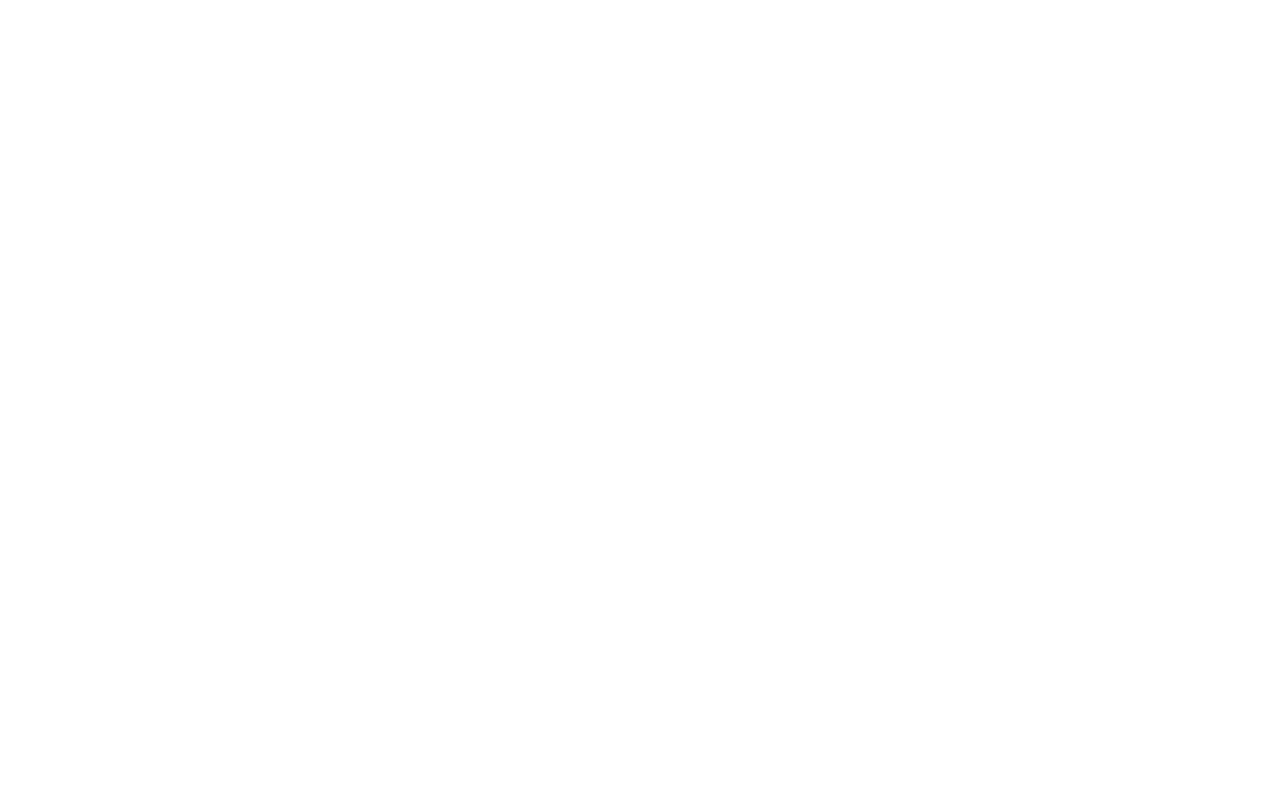
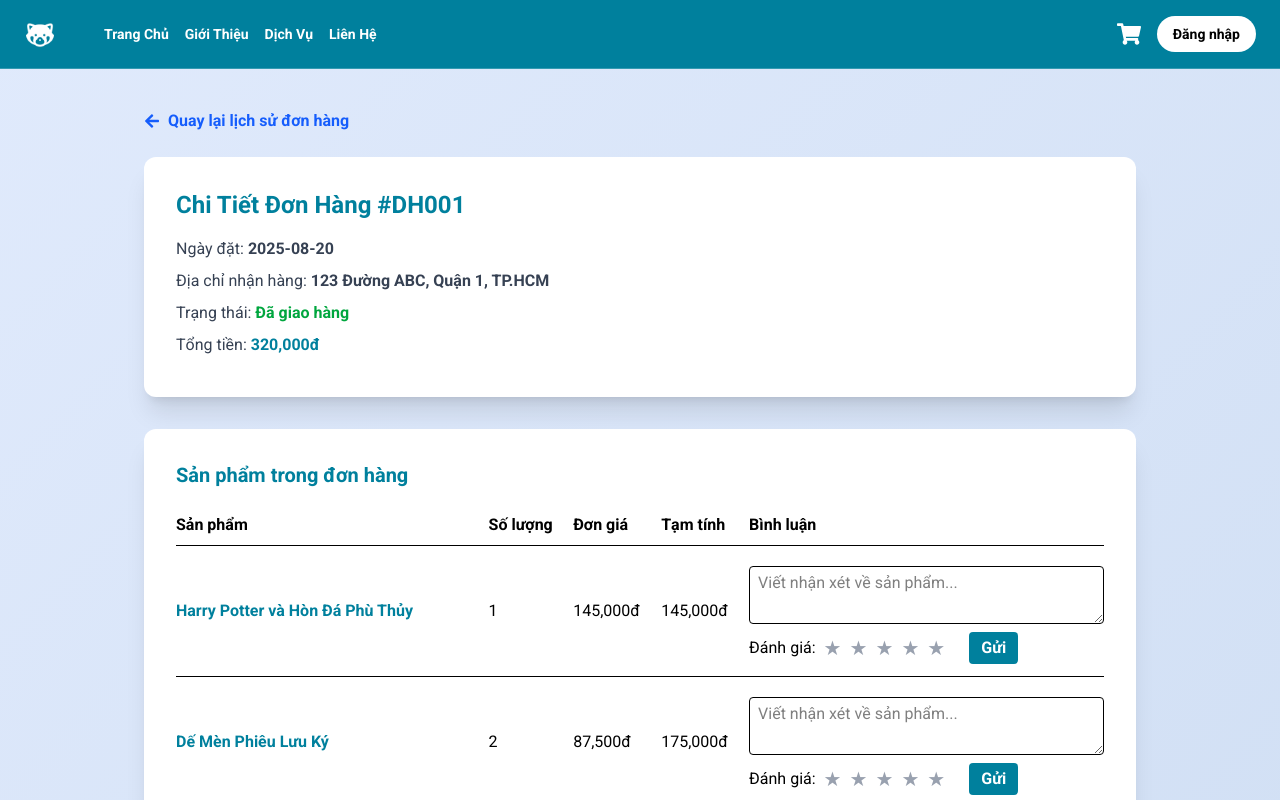
Before and after one commit to 1902VanHuongCoder/Teaching-Web-Programming, a React (Vite) app in the folder Website/Frontend/: page /don-hang/1 in a window 1280 px wide. Before the commit this address had no page. Shown: the top 800 px of the page. Built offline with nearby package versions, Linux system fonts and the light colour scheme.

Commit message:
Tạo Trang Chi Tiết Đơn Hàng

```diff
--- a/Website/Frontend/src/App.jsx
+++ b/Website/Frontend/src/App.jsx
@@ -11,6 +11,7 @@
 import GioHang from './components/GioHang';
 import LichSuMuaHang from './components/LichSuMuaHang';
 import HoSoNguoiDung from './components/HoSoNguoiDung';
+import ChiTietDonHang from './components/ChiTietDonHang';
 function App() {
 
   return (
@@ -29,6 +30,7 @@
         <Route path="/giohang" element={<GioHang />} />
         <Route path="/lichsumuahang" element={<LichSuMuaHang />} />
         <Route path="/hosonguoidung" element={<HoSoNguoiDung />} />
+        <Route path="/don-hang/:id" element={<ChiTietDonHang />} />
       </Routes>
     </BrowserRouter>
   );
--- /dev/null
+++ b/Website/Frontend/src/components/ChiTietDonHang.jsx
@@ -0,0 +1,216 @@
+import React, { useState } from "react";
+import { useParams, Link } from "react-router-dom";
+import Navigation from "./Navigation";
+import Footer from "./Footer";
+import { FaArrowLeft, FaCheckCircle } from "react-icons/fa";
+
+
+// Dữ liệu chi tiết đơn hàng mẫu
+const demoOrders = [
+  {
+    id: "DH001",
+    date: "2025-08-20",
+    status: "Đã giao hàng",
+    total: 320000,
+    address: "123 Đường ABC, Quận 1, TP.HCM",
+    items: [
+      { name: "Harry Potter và Hòn Đá Phù Thủy", quantity: 1, price: 145000 },
+      { name: "Dế Mèn Phiêu Lưu Ký", quantity: 2, price: 87500 },
+    ],
+    comments: [
+      { product: "Harry Potter và Hòn Đá Phù Thủy", user: "Nguyễn Văn A", content: "Sách rất hay!", rating: 5 },
+    ],
+  },
+  {
+    id: "DH002",
+    date: "2025-08-15",
+    status: "Đang xử lý",
+    total: 145000,
+    address: "456 Đường XYZ, Quận 3, TP.HCM",
+    items: [
+      { name: "Totto-chan bên cửa sổ", quantity: 1, price: 145000 },
+    ],
+    comments: [],
+  },
+];
+
+
+function ChiTietDonHang() {
+  const { id } = useParams();
+  const order = demoOrders.find((o) => o.id === id) || demoOrders[0];
+  const [commentState, setCommentState] = useState({}); // { product1: { content: "", rating: null }, productName2: {content, rating} }
+
+  // Xử lý gửi bình luận
+  function handleCommentSubmit(e, productName) {
+    e.preventDefault(); // ngăn hành động mặc định
+    if (
+      !commentState[productName]?.content ||
+      !commentState[productName]?.rating
+    ) {
+      alert("Vui lòng nhập nội dung và chọn số sao!");
+      return;
+    }
+
+    setCommentState({
+      ...commentState,
+      [productName]: { content: "", rating: 0 },
+    });
+  }
+
+  return (
+    <div className="bg-gradient-to-br from-[#e0eafc] to-[#cfdef3] min-h-screen w-full">
+      <Navigation />
+      <div className="max-w-5xl mx-auto py-10 px-4">
+        <Link
+          to="/lichsumuahang"
+          className="flex items-center gap-2 text-blue-600 hover:underline mb-6 font-semibold"
+        >
+          <FaArrowLeft /> Quay lại lịch sử đơn hàng
+        </Link>
+        <div className="bg-white rounded-xl shadow-xl p-8 mb-8">
+          <h1 className="text-2xl font-bold text-[#00809D] mb-4">
+            Chi Tiết Đơn Hàng #{order.id}
+          </h1>
+          <div className="mb-2 text-gray-700">
+            Ngày đặt: <span className="font-semibold">{order.date}</span>
+          </div>
+          <div className="mb-2 text-gray-700">
+            Địa chỉ nhận hàng:{" "}
+            <span className="font-semibold">{order.address}</span>
+          </div>
+          <div className="mb-2 text-gray-700">
+            Trạng thái:{" "}
+            <span
+              className={
+                order.status === "Đã giao hàng"
+                  ? "text-green-600 font-bold"
+                  : "text-yellow-600 font-bold"
+              }
+            >
+              {order.status}
+            </span>
+          </div>
+          <div className="mb-2 text-gray-700">
+            Tổng tiền:{" "}
+            <span className="font-bold text-[#00809D]">
+              {order.total.toLocaleString()}đ
+            </span>
+          </div>
+        </div>
+        <div className="bg-white rounded-xl shadow-xl p-8 mb-8">
+          <h2 className="text-xl font-bold text-[#00809D] mb-4">
+            Sản phẩm trong đơn hàng
+          </h2>
+          <table className="w-full text-left">
+            <thead>
+              <tr className="border-b">
+                <th className="py-2">Sản phẩm</th>
+                <th className="py-2">Số lượng</th>
+                <th className="py-2">Đơn giá</th>
+                <th className="py-2">Tạm tính</th>
+                <th className="py-2">Bình luận</th>
+              </tr>
+            </thead>
+            <tbody>
+              {order.items.map((item, idx) => (
+                <tr key={idx} className="border-b">
+                  <td className="py-3 font-semibold text-[#00809D]">
+                    {item.name}
+                  </td>
+                  <td className="py-3">{item.quantity}</td>
+                  <td className="py-3">{item.price.toLocaleString()}đ</td>
+                  <td className="py-3">
+                    {(item.price * item.quantity).toLocaleString()}đ
+                  </td>
+                  <td className="py-3">
+                    {/* Hiển thị bình luận nếu có
+                    {comments
+                      .filter((c) => c.product === item.name)
+                      .map((c, i) => (
+                        <div key={i} className="mb-2">
+                          <span className="font-semibold text-[#00809D]">
+                            {c.user}:
+                          </span>{" "}
+                          {c.content}{" "}
+                          <span className="text-yellow-500">
+                            {"★".repeat(c.rating)}
+                          </span>
+                        </div>
+                      ))} */}
+                    {/* Nếu đã giao hàng thì cho phép bình luận */}
+                    {order.status === "Đã giao hàng" && (
+                      <form
+                        onSubmit={(e) => handleCommentSubmit(e, item.name)} // event
+                        className="flex flex-col gap-2 mt-2"
+                      >
+                        <textarea
+                          className="border rounded px-2 py-1"
+                          rows={2}
+                          placeholder="Viết nhận xét về sản phẩm..."
+                          value={commentState[item.name]?.content || ""} // commentState["productName1"] = { content: "", rating: 0 }
+                          onChange={(e) =>
+                            setCommentState({
+                              ...commentState,
+                              [item.name]: {
+                                ...commentState[item.name],
+                                content: e.target.value,
+                              },
+                            })
+                          }
+                        />
+                        <div className="flex items-center gap-2">
+                          <span>Đánh giá:</span>
+                          {[1, 2, 3, 4, 5].map((star) => (
+                            <button
+                              type="button"
+                              key={star}
+                              className={
+                                "text-xl " +
+                                ((commentState[item.name]?.rating || 0) >= star // commentState["Harry Potter và Hòn Đá Phù Thủy"].rating >= 2
+                                  ? "text-yellow-500"
+                                  : "text-gray-400")
+                              }
+                              onClick={() =>
+                                setCommentState({
+                                  ...commentState,
+                                  [item.name]: {
+                                    ...commentState[item.name], // giữ lại content bằng cách sử dụng toán tử lan (spread operator)
+                                    rating: star, // 1,2,3
+                                  },
+                                })
+                              }
+                            >
+                              ★
+                            </button>
+                          ))}
+                          <button
+                            type="submit"
+                            className="ml-4 bg-[#00809D] text-white px-3 py-1 rounded font-bold hover:bg-[#006b85] transition"
+                          >
+                            Gửi
+                          </button>
+                        </div>
+                      </form>
+                    )}
+                  </td>
+                </tr>
+              ))}
+            </tbody>
+          </table>
+        </div>
+        {order.status === "Đã giao hàng" && (
+          <div className="flex items-center gap-2 bg-green-100 text-green-700 rounded p-4 mb-8">
+            <FaCheckCircle className="text-2xl" />
+            <span>
+              Bạn có thể đánh giá sản phẩm đã mua. Cảm ơn bạn đã tin tưởng
+              BookStore!
+            </span>
+          </div>
+        )}
+      </div>
+      <Footer />
+    </div>
+  );
+}
+
+export default ChiTietDonHang;
--- a/Website/Frontend/src/components/HoSoNguoiDung.jsx
+++ b/Website/Frontend/src/components/HoSoNguoiDung.jsx
@@ -32,7 +32,7 @@
   return (
     <div className="bg-gradient-to-br from-[#e0eafc] to-[#cfdef3] min-h-screen w-full">
       <Navigation />
-      <div className="max-w-2xl mx-auto py-10 px-4">
+      <div className="max-w-4xl mx-auto py-10 px-4">
         <h1 className="text-3xl font-bold text-[#00809D] mb-8 text-center">
           Hồ Sơ Người Dùng
         </h1>
```
Also changed, not shown: Website/Frontend/src/components/ChiTietTinTuc.jsx (added), Website/Frontend/src/components/DanhSachTinTuc.jsx (added), 1 other file (tests, documents, lock files or other folders).
